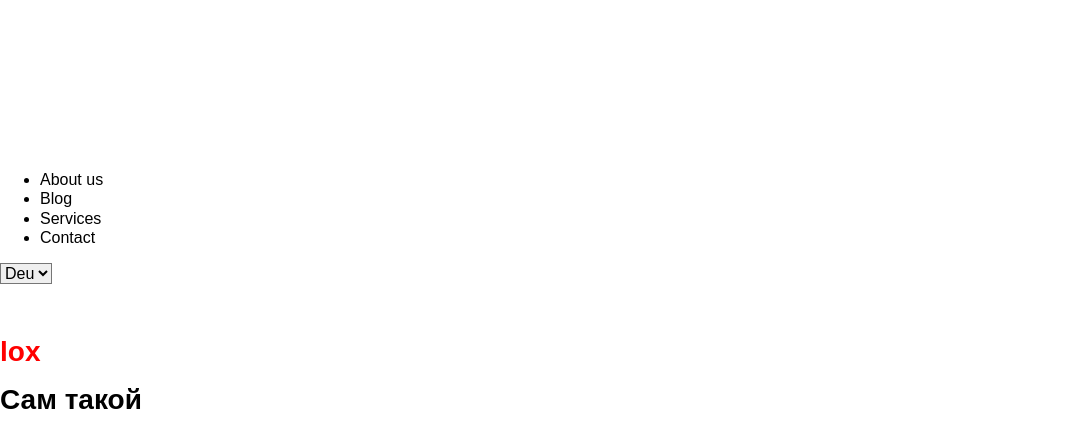
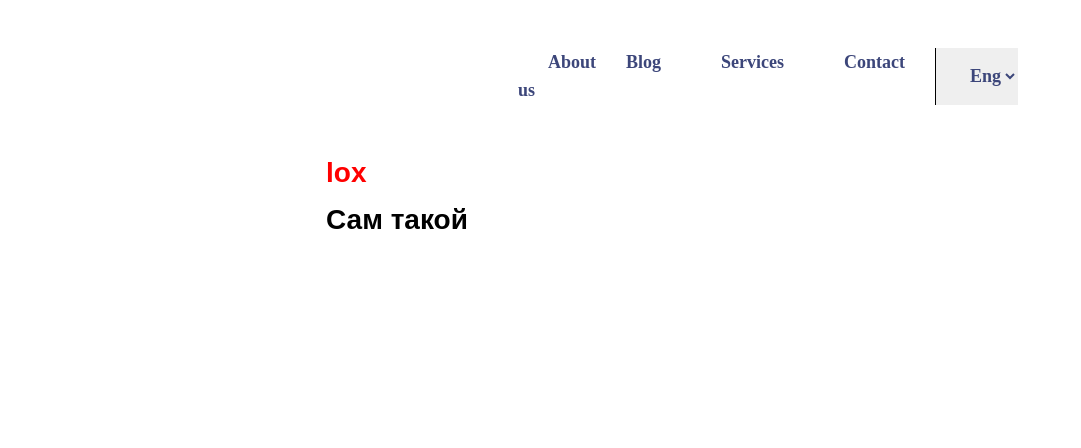
Before and after one commit to Koverin/Koverin.github.io, a website: page Digital-agency/src/index.html in a window 1280 px wide. Shown: the whole page, without its empty margins (0-1081 px from the left). Drawn offline with nearby package versions, Linux system fonts and the light colour scheme; files that its build step writes are made by us from their sources.

Commit message:
add header

```diff
--- a/Digital-agency/src/styles/base/_reset.scss
+++ b/Digital-agency/src/styles/base/_reset.scss
@@ -17,11 +17,70 @@ body {
 }
 
 // adaptive images
-img {
+/*img {
 	max-width: 100%;
 	height: auto;
 	vertical-align: top;
-}
+}*/
 
 // google map fix
 .gm-style img {max-width: none}
+
+// container
+.container {
+	width: 1440px;
+	padding-right: 70px;
+	padding-left: 70px;
+	margin-right: auto;
+	margin-left: auto;
+
+	//phone screen
+
+	@media screen and (max-width:479px) {
+		width: 100%
+	}
+
+	@media screen and (min-width:480px) {
+		width: 480px;
+	}
+
+	// for tablet
+	@media screen and (min-width:768px) {
+		width: 768px;
+	}
+
+	// for desktop
+	@media screen and (min-width:1440px) {
+		width: 1440px;
+	}
+}
+  /*----reset-atart*/
+
+  h1,
+  h2,
+  h3,
+  h4,
+  h5,
+  h6,
+  p {
+  	margin: 0px;
+  }
+
+  .list {
+  	list-style: none;
+  	margin: 0px;
+  	padding: 0px;
+  }
+
+  .link {
+  	text-decoration: none;
+  	padding: 0px;
+  	margin: 0px;
+  }
+
+  img {
+  	display: block;
+  	max-width: 100%;
+  	height: auto;
+  	padding: 0px;
+  }
--- a/Digital-agency/src/styles/layout/_header.scss
+++ b/Digital-agency/src/styles/layout/_header.scss
@@ -0,0 +1,46 @@
+.header{
+    padding-top: 48px;
+
+    &__container{
+        display: flex;
+        justify-content: space-between;
+        align-items: center;
+    }
+
+    &__menu{
+        display: flex;
+    }
+
+    &__list{
+        display: flex;
+        border-right: 1px solid black;
+    }
+    &__link{
+        padding: 10px 30px;
+        height: 100%;
+
+        font-family: 'Mont';
+        font-style: normal;
+        font-weight: 800;
+        font-size: 18px;
+        line-height: 157%;
+        color: #3C467A;
+    }
+
+    &__select{
+        display: flex;
+        align-items: center;
+        font-family: 'Mont';
+        font-style: normal;
+        font-weight: 800;
+        font-size: 18px;
+        line-height: 157%;
+        color: #3C467A;
+        padding-left: 30px;
+        border: none;
+    }
+
+    &__logo{
+        fill: black;
+    }
+}
--- a/Digital-agency/src/templates/header.html
+++ b/Digital-agency/src/templates/header.html
@@ -1,29 +1,33 @@
-<header id="header">
-    <div class="container">
-            <header id="header">
-                <div class="container">
-                    <div class="header__container">
-                        <svg class="header__logo logo" width="" height="">
-                            <use href=""></use>
+<header class="header" id="header">
+    <div class="header__container container">
+        <a href="../index.html">
+            <svg class="header__logo logo" width="192" height="47">
+                <use href="../images/sprite.svg#icon-portgroup-logo-1"></use>
             </svg>
+        </a>
         <div class="header__menu">
             <nav class="header__nav">
-                                <ul class="header__list">
-                                    <li class="header__item">About us</li>
-                                    <li class="header__item">Blog</li>
-                                    <li class="header__item">Services</li>
-                                    <li class="header__item">Contact</li>
+                <ul class="header__list list">
+                    <li class="header__item">
+                        <a class="header__link" href="">About us</a>
+                    </li>
+                    <li class="header__item">
+                        <a class="header__link" href="">Blog</a>
+                    </li>
+                    <li class="header__item">
+                        <a class="header__link" href="">Services</a>
+                    </li>
+                    <li class="header__item">
+                        <a class="header__link" href="">Contact</a>
+                    </li>
                 </ul>
             </nav>
-                            <select id="lang" name="lang>
+                <select class="header__select" id="lang" name="lang">
                     <option value="Eng" selected>Eng</option>
                     <option value="Deu">Deu</option>
-                                <option value="Spa" >Spa</option>
+                    <option value="Spa">Spa</option>
                     <option value="Ukr">Ukr</option>
                 </select>
         </div>
     </div>
-                </div>
  </header>
-    </div>
- </header>
```
Also changed, not shown: Digital-agency/dist/css/main.css, Digital-agency/dist/index.html, Digital-agency/src/images/sprite.svg, 1 other file. Lines whose indentation alone changed are shown as unchanged.
